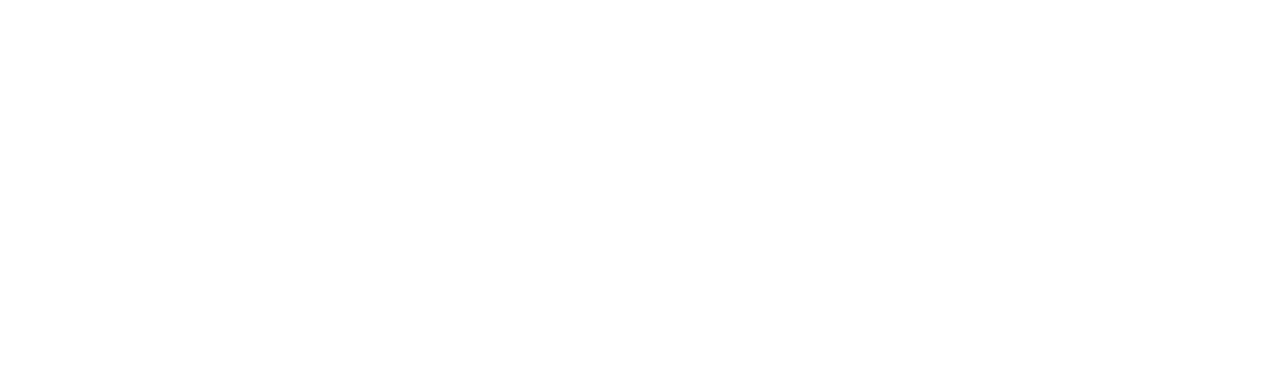
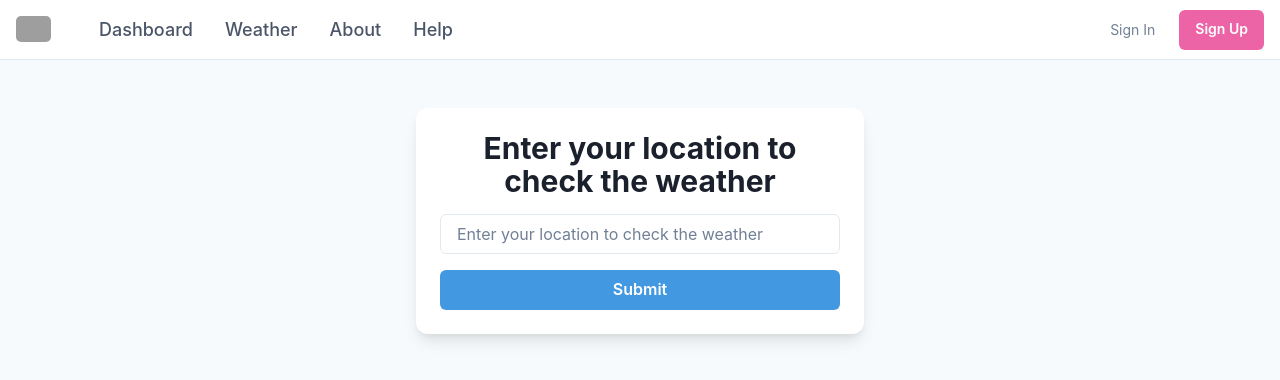
Before and after one commit to shaikhshahbaz4022/Real-Time-Weather, a React (Create React App) app in the folder frontend/: page /dashboard in a window 1280 px wide. Before the commit this address had no page. Shown: the top 380 px of the page. Built offline with nearby package versions, Linux system fonts and the light colour scheme; grey boxes are pictures that could not be loaded.

Commit message:
Login Added

```diff
--- a/frontend/src/App.js
+++ b/frontend/src/App.js
@@ -3,6 +3,7 @@ import './App.css';
 import HomePage from './Pages/Home';
 import SimpleCard from './Pages/login';
 import SignupCard from './Pages/register';
+import Dashboard from './Pages/Dashboard';
 
 
 
@@ -11,9 +12,10 @@ function App() {
     <div className="App">
       <BrowserRouter>
         <Routes>
-          <Route path='/' element={<HomePage />}/>
-          <Route path='/login' element={<SimpleCard />}/>
-          <Route path='/signup' element={<SignupCard />}/>
+          <Route path='/' element={<HomePage />} />
+          <Route path='/login' element={<SimpleCard />} />
+          <Route path='/signup' element={<SignupCard />} />
+          <Route path='/dashboard' element={<Dashboard />} />
         </Routes>
       </BrowserRouter>
     </div>
--- /dev/null
+++ b/frontend/src/Pages/Dashboard.jsx
@@ -0,0 +1,12 @@
+import InputBox from "../components/input";
+import WithSubnavigation from "../components/navbar";
+
+function Dashboard(){
+    return (
+        <div>
+            <WithSubnavigation/>
+            <InputBox/>
+        </div>
+    )
+}
+export default Dashboard
--- a/frontend/src/Pages/register.jsx
+++ b/frontend/src/Pages/register.jsx
@@ -26,7 +26,7 @@ import {
             align={'center'}
             justify={'center'}
             bg={useColorModeValue('gray.50', 'gray.800')}>
-        <Stack spacing={8} mx={'auto'} maxW={'lg'} py={12} px={6}>
+            <Stack spacing={8} mx={'auto'} maxW={'xl'} py={12} px={6}>
                 <Stack align={'center'}>
                     <Heading fontSize={'4xl'} textAlign={'center'}>
                         Sign up
@@ -41,20 +41,10 @@ import {
                     boxShadow={'lg'}
                     p={8}>
                     <Stack spacing={4}>
-              <HStack>
-                <Box>
-                  <FormControl id="firstName" isRequired>
-                    <FormLabel>First Name</FormLabel>
+                    <FormControl id="name" isRequired>
+                            <FormLabel>Enter Your Name</FormLabel>
                             <Input type="text" />
                         </FormControl>
-                </Box>
-                <Box>
-                  <FormControl id="lastName">
-                    <FormLabel>Last Name</FormLabel>
-                    <Input type="text" />
-                  </FormControl>
-                </Box>
-              </HStack>
                         <FormControl id="email" isRequired>
                             <FormLabel>Email address</FormLabel>
                             <Input type="email" />
@@ -73,6 +63,10 @@ import {
                                     </Button>
                                 </InputRightElement>
                             </InputGroup>
+                        </FormControl>
+                        <FormControl id="location" isRequired>
+                            <FormLabel>Enter Your Location</FormLabel>
+                            <Input type="text" />
                         </FormControl>
                         <Stack spacing={10} pt={2}>
                             <Button
--- a/frontend/src/components/Crouser.jsx
+++ b/frontend/src/components/Crouser.jsx
@@ -31,19 +31,20 @@ export default function CaptionCarousel() {
 
   const cards = [
     {
-      title: 'Design Projects 1',
-      text: "The project board is an exclusive resource for contract work. It's perfect for freelancers, agencies, and moonlighters.",
-      image: 'https://images.unsplash.com/photo-1516796181074-bf453fbfa3e6?ixlib=rb-1.2.1&ixid=MnwxMjA3fDB8MHxwaG90by1yZWxhdGVkfDV8fHxlbnwwfHx8fA%3D%3D&auto=format&fit=crop&w=900&q=60',
+      title: 'Your Ultimate Weather Companion',
+      text: "Sunshine is delicious, rain is refreshing, wind braces us up, snow is exhilarating; there is really no such thing as bad weather, only different kinds of good weather.",
+
+      image: 'https://cdn.pixabay.com/photo/2018/04/20/09/49/sky-3335585_1280.jpg',
     },
     {
-      title: 'Design Projects 2',
-      text: "The project board is an exclusive resource for contract work. It's perfect for freelancers, agencies, and moonlighters.",
-      image: 'https://images.unsplash.com/photo-1438183972690-6d4658e3290e?ixid=MnwxMjA3fDB8MHxwaG90by1wYWdlfHx8fGVufDB8fHx8&ixlib=rb-1.2.1&auto=format&fit=crop&w=2274&q=80',
+      title: 'Your Complete Weather Guide',
+      text: "The best thing one can do when it's raining is to let it rain",
+      image: 'https://cdn.pixabay.com/photo/2018/06/03/00/18/sea-3449509_1280.jpg',
     },
     {
-      title: 'Design Projects 3',
-      text: "The project board is an exclusive resource for contract work. It's perfect for freelancers, agencies, and moonlighters.",
-      image: 'https://images.unsplash.com/photo-1507237998874-b4d52d1dd655?ixlib=rb-1.2.1&ixid=MnwxMjA3fDB8MHxwaG90by1yZWxhdGVkfDR8fHxlbnwwfHx8fA%3D%3D&auto=format&fit=crop&w=900&q=60',
+      title: ' Real-time Updates at Your Fingertips',
+      text: "Weather is a great metaphor for life - sometimes it's good, sometimes it's bad, and there's nothing much you can do about it but carry an umbrella",
+      image: 'https://cdn.pixabay.com/photo/2023/05/20/16/05/island-8006762_1280.jpg',
     },
   ];
 
@@ -92,6 +93,7 @@ export default function CaptionCarousel() {
             position="relative"
             backgroundPosition="center"
             backgroundRepeat="no-repeat"
+            color={'white'}
             backgroundSize="cover"
             backgroundImage={`url(${card.image})`}
           >
@@ -107,7 +109,7 @@ export default function CaptionCarousel() {
                 <Heading fontSize={{ base: '3xl', md: '4xl', lg: '5xl' }}>
                   {card.title}
                 </Heading>
-                <Text fontSize={{ base: 'md', lg: 'lg' }} color="GrayText">
+                <Text  fontSize={{ base: 'md', lg: 'lg' }} color="white">
                   {card.text}
                 </Text>
               </Stack>
--- a/frontend/src/components/Middle.jsx
+++ b/frontend/src/components/Middle.jsx
@@ -59,11 +59,10 @@ import {
       <Box p={4}>
         <Stack spacing={4} as={Container} maxW={'3xl'} textAlign={'center'}>
           <Heading fontSize={{ base: '2xl', sm: '4xl' }} fontWeight={'bold'}>
-            Short heading
+          Your Trusted Source for Accurate Forecasts
           </Heading>
           <Text color={'gray.600'} fontSize={{ base: 'sm', sm: 'lg' }}>
-            Lorem ipsum dolor sit amet consectetur adipisicing elit. Reiciendis
-            obcaecati ut cupiditate pariatur, dignissimos, placeat amet officiis.
+          Weather is a great metaphor for life - sometimes it's good, sometimes it's bad, and there's nothing much you can do about it but carry an umbrella.
           </Text>
         </Stack>
 
--- /dev/null
+++ b/frontend/src/components/input.jsx
@@ -0,0 +1,55 @@
+import {
+    Button,
+    FormControl,
+    Flex,
+    Heading,
+    Input,
+    Stack,
+    Text,
+    useColorModeValue,
+  } from '@chakra-ui/react';
+
+  export default function InputBox() {
+    return (
+      <Flex
+        minH={'100vh'}
+        align={'flex-start'} // Updated align property
+        justify={'center'} // Updated justify property
+        bg={useColorModeValue('gray.50', 'gray.800')}
+      >
+        <Stack
+          spacing={4}
+          w={'full'}
+          maxW={'md'}
+          bg={useColorModeValue('white', 'gray.700')}
+          rounded={'xl'}
+          boxShadow={'lg'}
+          p={6}
+          my={12}
+        >
+          <Heading lineHeight={1.1} fontSize={{ base: '2xl', md: '3xl' }}>
+          Enter your location to check the weather
+          </Heading>
+
+          <FormControl id="email">
+            <Input
+              placeholder="Enter your location to check the weather"
+              _placeholder={{ color: 'gray.500' }}
+              type="text"
+            />
+          </FormControl>
+          <Stack spacing={6}>
+            <Button
+              bg={'blue.400'}
+              color={'white'}
+              _hover={{
+                bg: 'blue.500',
+              }}
+            >
+              Submit
+            </Button>
+          </Stack>
+        </Stack>
+      </Flex>
+    );
+  }
--- a/frontend/src/components/navbar.jsx
+++ b/frontend/src/components/navbar.jsx
@@ -1,3 +1,4 @@
+import { Link as RouterLink} from 'react-router-dom';
 import {
   Box,
   Flex,
@@ -30,8 +31,8 @@ export default function WithSubnavigation() {
   return (
     <Box>
       <Flex
-        bg={useColorModeValue('white', 'gray.800')}
-        color={useColorModeValue('gray.600', 'white')}
+        bg={useColorModeValue('brown.500', 'brown.800')} // Updated background color here
+        color={useColorModeValue('gray.600', 'black')}
         minH={'60px'}
         py={{ base: 2 }}
         px={{ base: 4 }}
@@ -56,8 +57,11 @@ export default function WithSubnavigation() {
           <Text
             textAlign={useBreakpointValue({ base: 'center', md: 'left' })}
             fontFamily={'heading'}
-            color={useColorModeValue('gray.800', 'white')}>
-            <img style={{ borderRadius: "5px", width: "35px" }} src="https://img.freepik.com/free-psd/3d-icon-weather-conditions-with-rain-sun_23-2150108737.jpg?w=740&t=st=1688895473~exp=1688896073~hmac=76da3c2169dc2780677a9f0ac85eeb02ea481283bb81aaeedfe747839042e9ad" alt="" />
+            color={useColorModeValue('gray.800', 'white')}
+          >
+            <RouterLink to="/">
+              <img style={{ borderRadius: "5px", width: "35px" }} src="https://img.freepik.com/free-psd/3d-icon-weather-conditions-with-rain-sun_23-2150108737.jpg?w=740&t=st=1688895473~exp=1688896073~hmac=76da3c2169dc2780677a9f0ac85eeb02ea481283bb81aaeedfe747839042e9ad" alt="" />
+            </RouterLink>
           </Text>
 
           <Flex display={{ base: 'none', md: 'flex' }} ml={10}>
@@ -73,6 +77,7 @@ export default function WithSubnavigation() {
           <Button
             as={'a'}
             fontSize={'sm'}
+            cursor={"pointer"}
             fontWeight={400}
             variant={'link'}
             onClick={() => navigate("/login")}>
@@ -83,6 +88,7 @@ export default function WithSubnavigation() {
             display={{ base: 'none', md: 'inline-flex' }}
             fontSize={'sm'}
             fontWeight={600}
+            cursor={"pointer"}
             color={'white'}
             bg={'pink.400'}
             _hover={{
@@ -247,34 +253,24 @@ const MobileNavItem = ({ label, children, href }) => {
 
 const NAV_ITEMS = [
   {
-    label: 'Current Weather',
-    children: [
-      {
-        label: 'Explore Design Work',
-        subLabel: 'Trending Design to inspire you',
-        href: '#',
-      },
-      {
-        label: 'New & Noteworthy',
-        subLabel: 'Up-and-coming Designers',
-        href: '#',
-      },
-    ],
+    label: 'Dashboard',
+    href: "/dashboard",
+    // children: [
+    //   {
+    //     label: 'Explore Design Work',
+    //     subLabel: 'Trending Design to inspire you',
+    //     href: '/',
+    //   },
+    //   {
+    //     label: 'New & Noteworthy',
+    //     subLabel: 'Up-and-coming Designers',
+    //     href: '#',
+    //   },
+    // ],
   },
   {
     label: 'Weather',
-    children: [
-      {
-        label: 'Job Board',
-        subLabel: 'Find your dream design job',
-        href: '#',
-      },
-      {
-        label: 'Freelance Projects',
-        subLabel: 'An exclusive list for contract work',
-        href: '#',
-      },
-    ],
+
   },
   {
     label: 'About',
```
Lines whose indentation alone changed are shown as unchanged.
